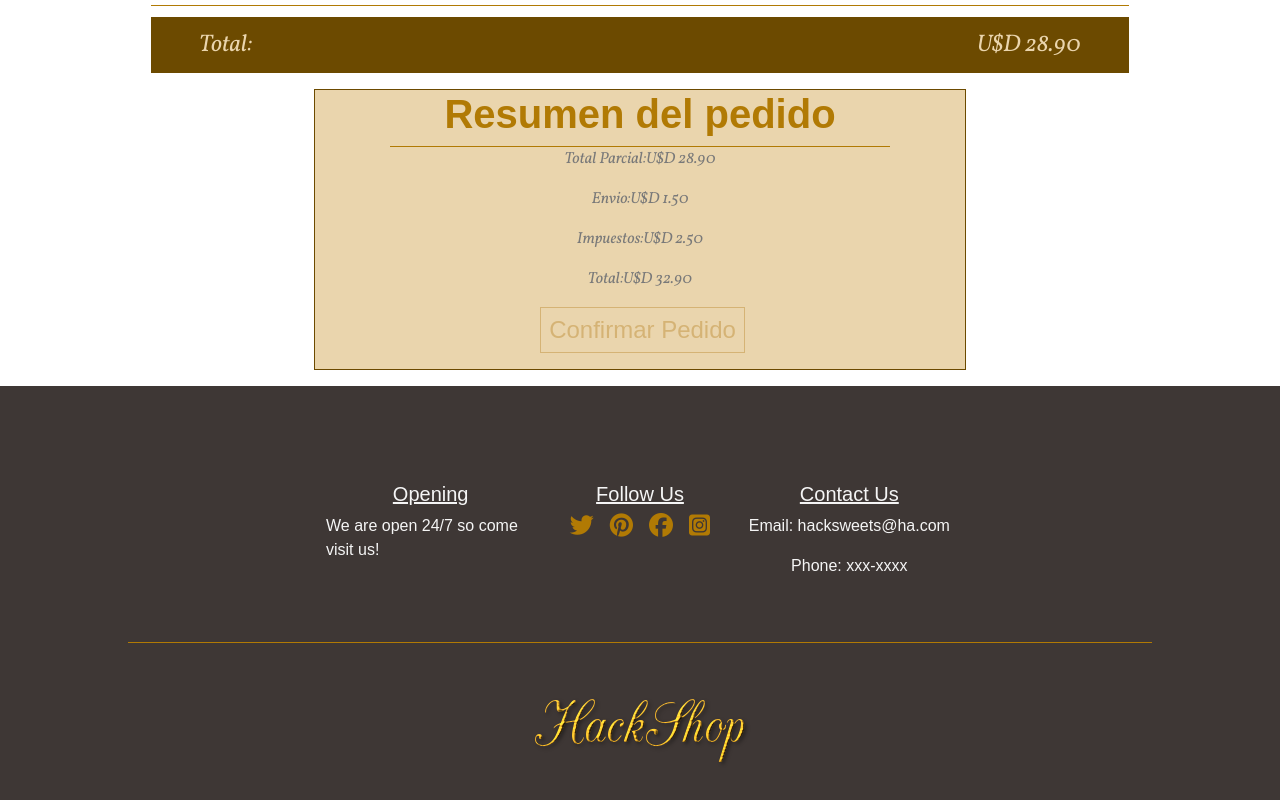
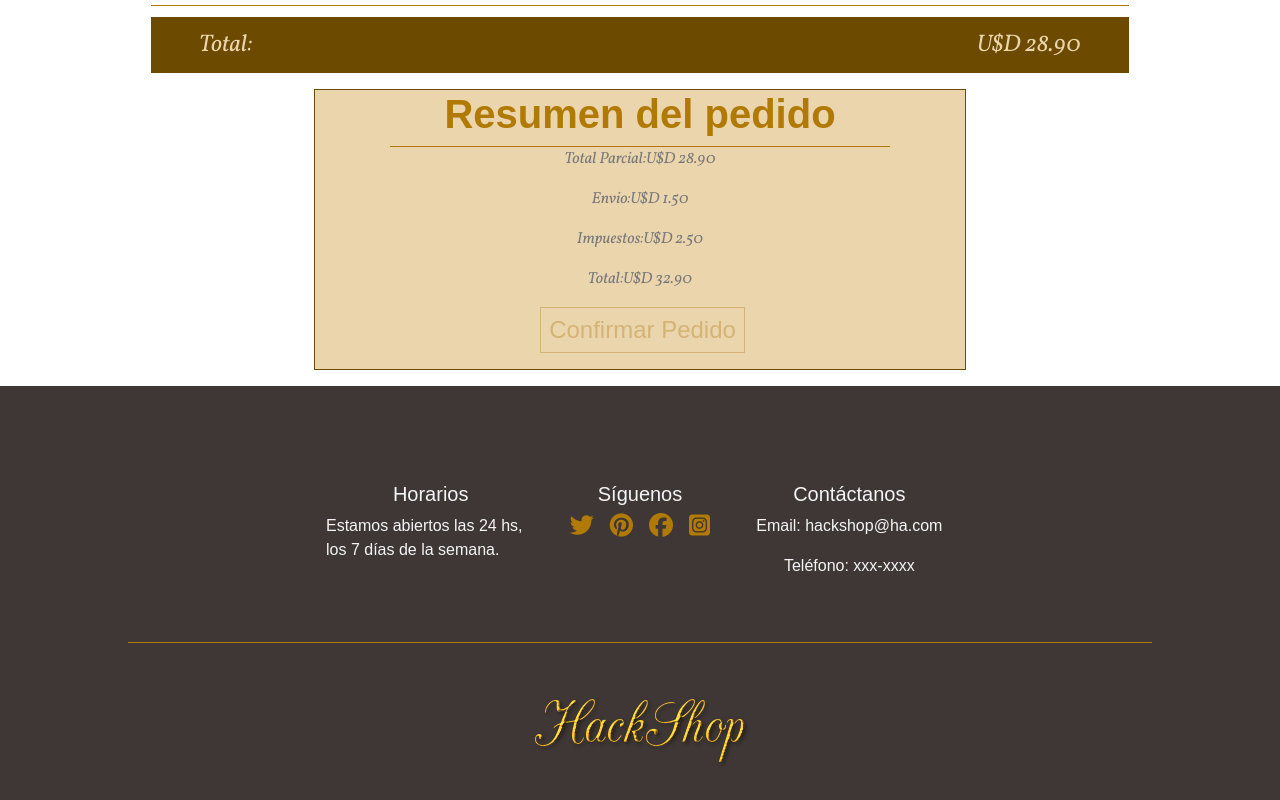
Before and after one commit to PVmendez/E-Commerce_Client, a React (Create React App) app: page /cart in a window 1280 px wide. Shown: the part 731-1531 px from the top of the page. Built offline with nearby package versions, Linux system fonts and the light colour scheme.

Commit message:
Detalles de color, tamaño y alineaciones.

```diff
--- a/src/components/Footer/Footer.jsx
+++ b/src/components/Footer/Footer.jsx
@@ -5,11 +5,11 @@ export default function Footer() {
     <div className="row footerRow">
       <div className="footerDiv d-flex flex-column flex-md-row justify-content-center mt-5">
         <div className="col-12 col-md-3 col-xl-2 d-flex flex-column align-items-center my-md-5">
-          <h5 className="footerTitle text-decoration-underline">Opening</h5>
-          <p>We are open 24/7 so come visit us!</p>
+          <h5 className="footerTitle ">Horarios</h5>
+          <p>Estamos abiertos las 24 hs, los 7 días de la semana.</p>
         </div>
         <div className="col-12 col-md-3 col-xl-2 d-flex flex-column align-items-center my-md-5">
-          <h5 className="footerTitle text-decoration-underline">Follow Us</h5>
+          <h5 className="footerTitle">Síguenos</h5>
           <p>
             <i className="fa-brands fa-twitter mx-2 fa-xl footerIcon"></i>
             <i className="fa-brands fa-pinterest mx-2 fa-xl footerIcon"></i>
@@ -18,9 +18,9 @@ export default function Footer() {
           </p>
         </div>
         <div className="col-12 col-md-3 col-xl-2 d-flex flex-column align-items-center my-md-5">
-          <h5 className="footerTitle text-decoration-underline">Contact Us</h5>
-          <p>Email: hacksweets@ha.com</p>
-          <p>Phone: xxx-xxxx</p>
+          <h5 className="footerTitle ">Contáctanos</h5>
+          <p>Email: hackshop@ha.com</p>
+          <p>Teléfono: xxx-xxxx</p>
         </div>
       </div>
       <div className="footerDivider col-12"></div>
--- a/src/components/HomeComponents/About/About.jsx
+++ b/src/components/HomeComponents/About/About.jsx
@@ -6,7 +6,7 @@ export default function About() {
     <>
       <div className="row aboutRow">
         <div className="col-8 d-flex justify-content-center flex-column align-items-center">
-          <h2 className="title-filter">SOBRE EL PROYECTO</h2>
+          <h2 className="title-filter mt-5">SOBRE EL PROYECTO</h2>
           <div>
             <i
               style={{ color: "#6c4a00" }}
--- a/src/components/HomeComponents/ProductList/Product.jsx
+++ b/src/components/HomeComponents/ProductList/Product.jsx
@@ -13,14 +13,15 @@ export const Product = ({ producto }) => {
           <b id="product-name">{producto.name}</b>
         </h5>
         <p className="card-text small">{producto.description}</p>
-        <p className="tags">Price ${producto.price}</p>
+        <p className="tags"> USD {producto.price}</p>
         <Link
           to="https://api.whatsapp.com/send?phone=2348162667912"
           target="_blank"
           id="btn-product"
           className="button-filter"
         >
-          <i className="fa fa-shopping-cart" aria-hidden="true"></i> Add to cart
+          <i className="fa fa-shopping-cart" aria-hidden="true"></i> Añadir al
+          carrito
         </Link>
       </div>
     </div>
--- a/src/components/HomeComponents/ProductList/ProductList.css
+++ b/src/components/HomeComponents/ProductList/ProductList.css
@@ -5,6 +5,7 @@
   padding-top: 3%;
   text-decoration: none;
   margin-left: 0;
+  font-size: small;
 }
 #product-name {
   color: #b17a04;
--- a/src/components/HomeComponents/ProductList/ProductList.jsx
+++ b/src/components/HomeComponents/ProductList/ProductList.jsx
@@ -86,7 +86,7 @@ export const ProductList = () => {
             <div className="col-lg-9">
               <div className="row">
                 <div className="col">
-                  Showing all {productos && productos.length} results
+                  {productos && productos.length} resultados
                 </div>
               </div>
 
--- a/src/components/ProductDetails/ProductDetails.css
+++ b/src/components/ProductDetails/ProductDetails.css
@@ -1,7 +1,3 @@
-/* .col {
-  --main-brown-color: #b17a04;
-} */
-
 .img-productDetails {
   width: 300px;
   height: 300px;
--- a/src/components/ProductDetails/ProductDetails.jsx
+++ b/src/components/ProductDetails/ProductDetails.jsx
@@ -45,7 +45,7 @@ export default function ProductDetails() {
           <p className="p-filter" id="p-productDetails">
             {product.description}
           </p>
-          <div> USD {product.price}</div>
+          <div className="tags"> USD {product.price}</div>
           <div className="d-flex mt-4 align-items-center">
             <div
               style={{ fontSize: 35, fontWeight: 400 }}
@@ -66,7 +66,8 @@ export default function ProductDetails() {
           </div>
           <div>
             <button className="button-filter" id="button-productDetail">
-              ADD TO CART
+              <i className="fa fa-shopping-cart" aria-hidden="true"></i> Añadir
+              al carrito
             </button>
           </div>
         </div>
```
Also changed, not shown: src/components/Footer/Footer.css (+0 -16 lines).
